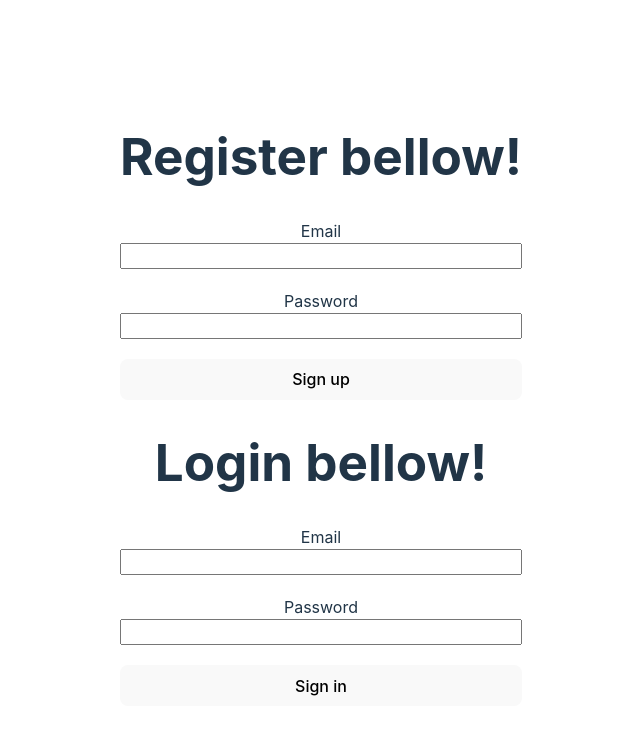
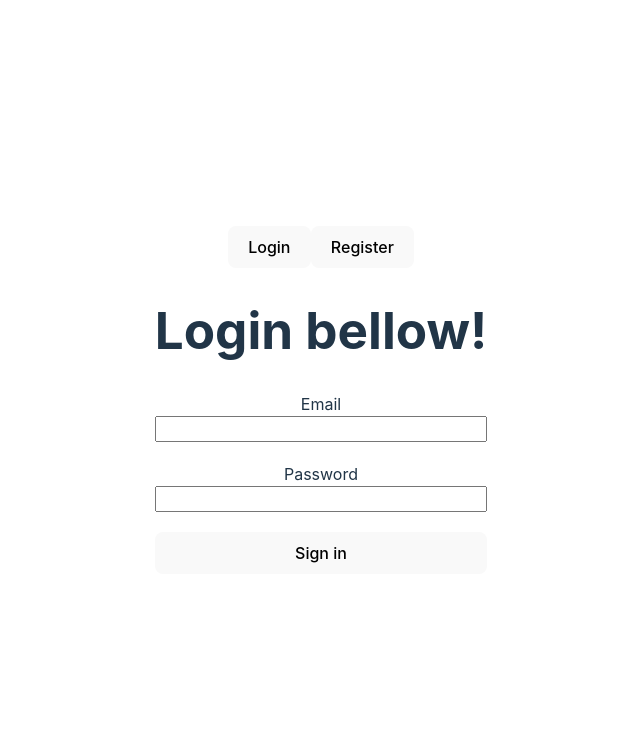
Before and after one commit to Fiaevanna/SofiasBank, a React (Vite) app in the folder frontend/: page / in a window 1280 px wide. Shown: the top 734 px of the page, without its empty margins (319-959 px from the left). Built offline with nearby package versions, Linux system fonts and the light colour scheme.

Commit message:
did some magic to add pages

```diff
--- a/frontend/src/App.jsx
+++ b/frontend/src/App.jsx
@@ -1,23 +1,31 @@
-import { useState } from 'react'
-import reactLogo from './assets/react.svg'
-import viteLogo from '/vite.svg'
-import './App.css'
-import RegisterForm from './RegisterForm.jsx'
-import LoginForm from './LoginForm.jsx'
+import { useState } from "react";
+import reactLogo from "./assets/react.svg";
+import viteLogo from "/vite.svg";
+import "./App.css";
+import RegisterForm from "./RegisterForm.jsx";
+import LoginForm from "./LoginForm.jsx";
 
+
+const pages = ['Login', 'Register', 'BankAccounts', 'BankAccount' ]
 function App() {
-  const [count, setCount] = useState(0)
+  const [currentPage, setCurrentPage] = useState('Login');
 
-  function updateCount () {
-    setCount(count + 1)
+  function updateCount() {
+
   }
 
   return (
     <>
-       <RegisterForm/>
-       <LoginForm/>
-       </>
-  )
+    <div>
+      <button onClick={ () => setCurrentPage('Login')}>Login</button>
+      <button onClick={ () => setCurrentPage('Register')}>Register</button>
+    </div>
+
+      {
+        currentPage == 'Login' ?   <LoginForm /> : <RegisterForm />
+      }
+    </>
+  );
 }
 
-export default App
+export default App;
```
